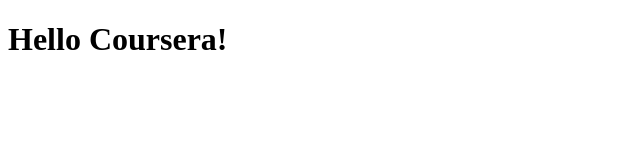
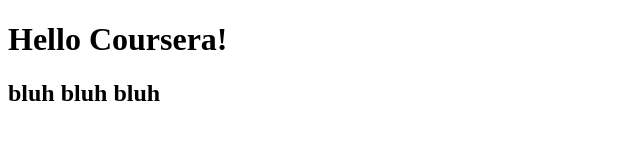
Before and after one commit to calebaby/coursera-test, a plain HTML site: page site/index.html in a window 1280 px wide. Shown: the whole page, without its empty margins (0-640 px from the left). Drawn offline with Linux system fonts and the light colour scheme.

Commit message:
Small addition.

```diff
--- a/site/index.html
+++ b/site/index.html
@@ -5,5 +5,6 @@
 </head>
 <body>
 <h1> Hello Coursera!</h1>
+<h2> bluh bluh bluh</h2>
 </body>
 </html>
```
